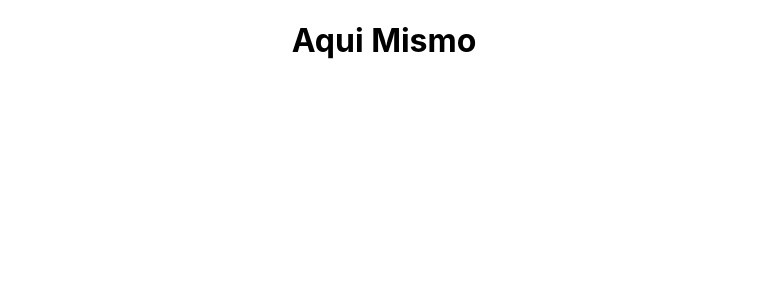
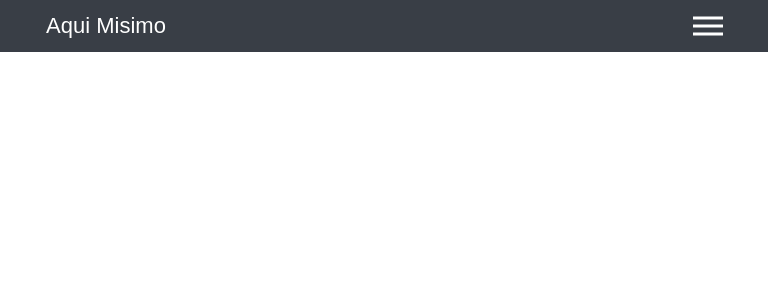
Before and after one commit to MelissaAstbury/cafe-website, a React (Create React App) app: page / in a window 768 px wide. Shown: the top 300 px of the page. Built offline with nearby package versions, Linux system fonts and the light colour scheme.

Commit message:
added the Header component and also the Navlink component. This also render on the App.js. Styling has also been implemented

```diff
--- a/package.json
+++ b/package.json
@@ -9,6 +9,7 @@
     "node-sass": "^4.14.1",
     "react": "^16.13.1",
     "react-dom": "^16.13.1",
+    "react-router-dom": "^5.2.0",
     "react-scripts": "3.4.1"
   },
   "scripts": {
--- a/src/App.js
+++ b/src/App.js
@@ -1,11 +1,13 @@
 import React from "react";
 import "./App.scss";
 
+import Header from "./components/Header/Header";
+
 const App = () => {
   return (
-    <div className="App">
-      <h1>Aqui Mismo</h1>
-    </div>
+    <React.Fragment>
+      <Header />
+    </React.Fragment>
   );
 };
 
--- /dev/null
+++ b/src/components/Header/Header.js
@@ -0,0 +1,49 @@
+import React, { useState } from "react";
+import NavItem from "./NavItem/NavItem";
+
+import "./Header.scss";
+
+const Header = () => {
+  const [burgerMenuToggled, setBurgerMenuToggled] = useState(false);
+
+  return (
+    <header>
+      <div className="wrapper">
+        <nav>
+          <h3>Aqui Misimo</h3>
+          <div
+            className="hamburger"
+            onClick={() => {
+              setBurgerMenuToggled(!burgerMenuToggled);
+            }}
+          >
+            <div
+              className={burgerMenuToggled ? "line modified-line-01" : "line"}
+            ></div>
+            <div
+              className={burgerMenuToggled ? "line modified-line-02" : "line"}
+            ></div>
+            <div
+              className={burgerMenuToggled ? "line modified-line-03" : "line"}
+            ></div>
+          </div>
+          <ul
+            className={burgerMenuToggled ? "nav-list open" : "nav-list"}
+            onClick={() => {
+              setBurgerMenuToggled(false);
+            }}
+          >
+            <NavItem link="/" exact>
+              Home
+            </NavItem>
+            <NavItem link="/experience" exact>
+              About
+            </NavItem>
+          </ul>
+        </nav>
+      </div>
+    </header>
+  );
+};
+
+export default Header;
--- /dev/null
+++ b/src/components/Header/Header.scss
@@ -0,0 +1,121 @@
+header {
+  background-color: #393e46;
+
+  nav {
+    display: flex;
+    align-items: center;
+    padding: 32px 0;
+
+    @media screen and (min-width: 768px) {
+      padding: 18px 0;
+    }
+
+    h3 {
+      width: 20%;
+      color: #fff;
+    }
+
+    .nav-list {
+      display: flex;
+      flex-flow: row;
+      justify-content: flex-end;
+      width: 80%;
+    }
+
+    @media screen and (min-width: 768px) and (max-width: 1360px) {
+      padding: 26px;
+
+      h3 {
+        width: 40%;
+      }
+
+      .nav-list {
+        width: 60%;
+      }
+    }
+
+    @media screen and (max-width: 768px) {
+      position: relative;
+
+      h3 {
+        width: 80%;
+        position: absolute;
+        left: 10%;
+        top: 50%;
+        transform: translate(-5%, -50%);
+        z-index: 101;
+      }
+
+      .nav-list {
+        position: fixed;
+        background: #393e46;
+        height: 1600px;
+        width: 100%;
+        flex-direction: column;
+        clip-path: circle(100px at 90% -10%);
+        -webkit-clip-path: circle(100px at 90% -10%);
+        transition: all 1s ease-out;
+        pointer-events: none;
+        z-index: 100;
+      }
+
+      .line {
+        width: 30px;
+        height: 3px;
+        background: #fff;
+        margin: 5px;
+        transition: all 0.5s ease-out;
+      }
+
+      /* Rotate first bar */
+      & .modified-line-01 {
+        -webkit-transform: rotate(-45deg) translate(-4px, 6px);
+        transform: rotate(-45deg) translate(-4px, 6px);
+      }
+
+      /* Fade out the second bar */
+      & .modified-line-02 {
+        opacity: 0;
+      }
+
+      /* Rotate last bar */
+      & .modified-line-03 {
+        -webkit-transform: rotate(45deg) translate(-5px, -8px);
+        transform: rotate(45deg) translate(-5px, -8px);
+      }
+
+      .hamburger {
+        position: absolute;
+        cursor: pointer;
+        right: 5%;
+        top: 50%;
+        transform: translate(-5%, -50%);
+        z-index: 101;
+      }
+
+      .nav-list.open {
+        clip-path: circle(1900px at 90% -10%);
+        -webkit-clip-path: circle(1900px at 90% -10%);
+        pointer-events: all;
+      }
+
+      .nav-list li:nth-child(1) {
+        position: absolute;
+        top: 900px;
+        left: 20px;
+      }
+
+      .nav-list li:nth-child(2) {
+        position: absolute;
+        top: 960px;
+        left: 20px;
+      }
+
+      .nav-list li:nth-child(3) {
+        position: absolute;
+        top: 1020px;
+        left: 20px;
+      }
+    }
+  }
+}
--- /dev/null
+++ b/src/components/Header/NavItem/NavItem.js
@@ -0,0 +1,18 @@
+import React from "react";
+import { NavLink } from "react-router-dom";
+
+import "./NavItem.scss";
+
+const NavItem = (props) => (
+  <li className="nav-item">
+    <NavLink
+      to={props.link}
+      exact={props.exact}
+      activeClassName="nav-item active"
+    >
+      {props.children}
+    </NavLink>
+  </li>
+);
+
+export default NavItem;
--- /dev/null
+++ b/src/components/Header/NavItem/NavItem.scss
@@ -0,0 +1,32 @@
+.nav-item {
+  font-size: 20px;
+  line-height: 1.7;
+
+  &:not(:last-child) {
+    margin-right: 70px;
+  }
+
+  a {
+    color: #fff;
+    &.active:after {
+      content: "";
+      display: block;
+      width: 0;
+      height: 2px;
+      background: white;
+      width: 100%;
+    }
+
+    &::after {
+      content: "";
+      display: block;
+      width: 0;
+      height: 2px;
+      background: white;
+      transition: width 0.5s;
+    }
+    &:hover::after {
+      width: 100%;
+    }
+  }
+}
--- a/src/index.js
+++ b/src/index.js
@@ -1,11 +1,14 @@
 import React from "react";
 import ReactDOM from "react-dom";
+import { BrowserRouter } from "react-router-dom";
+
 import "./index.scss";
 import App from "./App";
 
-ReactDOM.render(
-  <React.StrictMode>
+const app = (
+  <BrowserRouter>
     <App />
-  </React.StrictMode>,
-  document.getElementById("root")
+  </BrowserRouter>
 );
+
+ReactDOM.render(app, document.getElementById("root"));
--- a/src/index.scss
+++ b/src/index.scss
@@ -1,13 +1,129 @@
+/*** box sizing border-box for all elements ***/
+*,
+*::before,
+*::after {
+  box-sizing: border-box;
+}
+a {
+  text-decoration: none;
+  color: inherit;
+  cursor: pointer;
+}
+button {
+  background-color: transparent;
+  color: inherit;
+  border-width: 0;
+  padding: 0;
+  cursor: pointer;
+}
+figure {
+  margin: 0;
+}
+input::-moz-focus-inner {
+  border: 0;
+  padding: 0;
+  margin: 0;
+}
+ul,
+ol,
+dd {
+  margin: 0;
+  padding: 0;
+  list-style: none;
+}
+h1,
+h2,
+h3,
+h4,
+h5,
+h6 {
+  margin: 0;
+  font-size: inherit;
+  font-weight: inherit;
+}
+p {
+  margin: 0;
+}
+cite {
+  font-style: normal;
+}
+fieldset {
+  border-width: 0;
+  padding: 0;
+  margin: 0;
+}
+
 body {
   margin: 0;
-  font-family: -apple-system, BlinkMacSystemFont, 'Segoe UI', 'Roboto', 'Oxygen',
-    'Ubuntu', 'Cantarell', 'Fira Sans', 'Droid Sans', 'Helvetica Neue',
-    sans-serif;
+  font-family: "Poppins", sans-serif;
   -webkit-font-smoothing: antialiased;
   -moz-osx-font-smoothing: grayscale;
 }
 
 code {
-  font-family: source-code-pro, Menlo, Monaco, Consolas, 'Courier New',
+  font-family: source-code-pro, Menlo, Monaco, Consolas, "Courier New",
     monospace;
 }
+
+// Predefined Break-points
+$mediaMaxWidth: 1260px;
+$mediaTabletWidth: 960px;
+$mediaMinWidth: 480px;
+
+h1 {
+  font-size: 32px;
+  line-height: 1.7;
+
+  @media screen and (min-width: $mediaMinWidth) and (max-width: $mediaTabletWidth) {
+    font-size: 36px;
+  }
+
+  @media screen and (min-width: $mediaTabletWidth) {
+    font-size: 41px;
+  }
+}
+
+h2 {
+  font-size: 24px;
+  line-height: 1.7;
+
+  @media screen and (min-width: $mediaMinWidth) and (max-width: $mediaTabletWidth) {
+    font-size: 28px;
+  }
+
+  @media screen and (min-width: $mediaTabletWidth) {
+    font-size: 34px;
+  }
+}
+
+h3 {
+  font-size: 20px;
+  line-height: 1.7;
+
+  @media screen and (min-width: $mediaMinWidth) and (max-width: $mediaTabletWidth) {
+    font-size: 22px;
+  }
+
+  @media screen and (min-width: $mediaTabletWidth) {
+    font-size: 28px;
+  }
+}
+
+h4 {
+  font-size: 20px;
+  line-height: 1.7;
+
+  @media screen and (min-width: $mediaTabletWidth) {
+    font-size: 26px;
+  }
+}
+
+p {
+  font-size: 18px;
+  line-height: 1.7;
+}
+
+.wrapper {
+  max-width: 1280px;
+  margin: 0 auto;
+}
```
Also changed, not shown: 1 other file (tests, documents, lock files or other folders).
